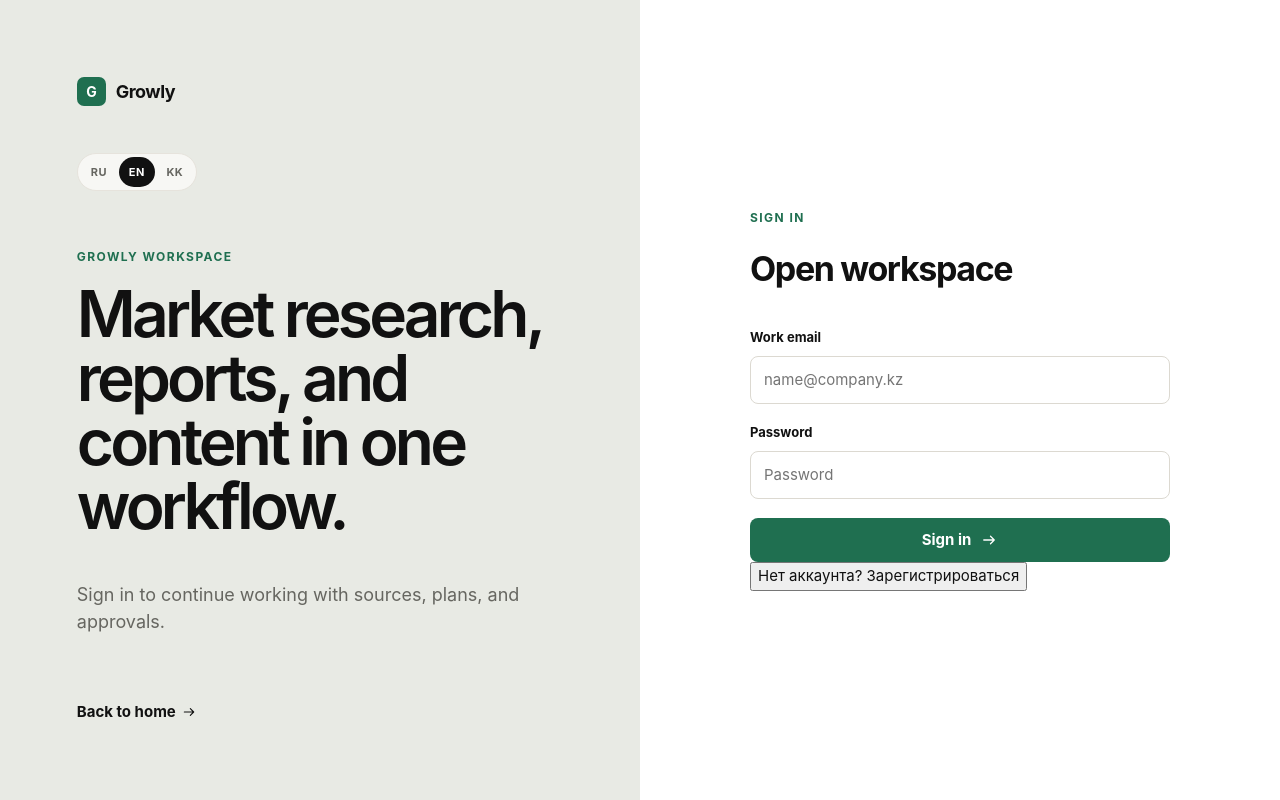
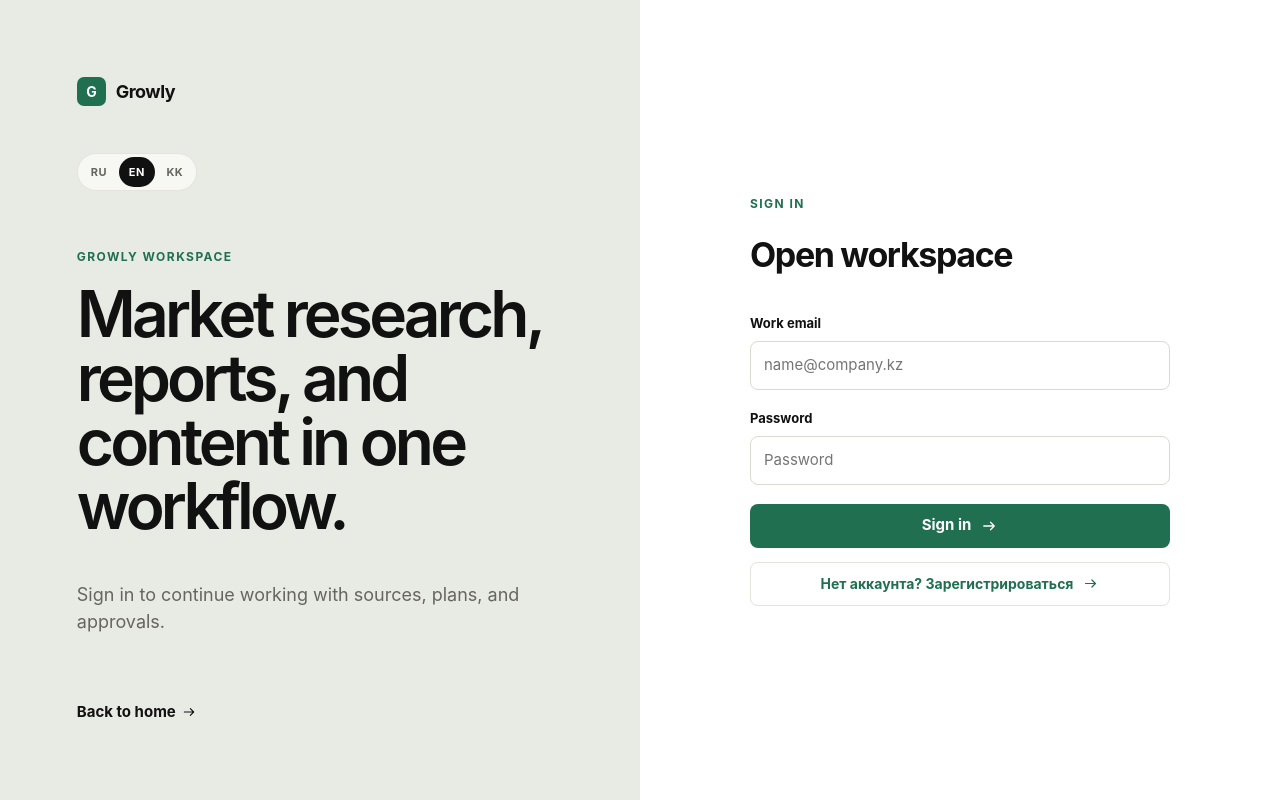
Before and after one commit to Galym7707/Growly, a Next.js app in the folder frontend/: page /login in a window 1280 px wide. Built offline with nearby package versions, Linux system fonts and the light colour scheme; no server answers.

Commit message:
Style auth registration switch

```diff
--- a/frontend/app/globals.css
+++ b/frontend/app/globals.css
@@ -800,6 +800,43 @@
   font-size: 13px;
 }
 
+.auth-switch {
+  align-items: center;
+  background: var(--surface);
+  border: 1px solid var(--line);
+  border-radius: var(--radius-sm);
+  color: var(--green);
+  display: flex;
+  font: inherit;
+  font-size: 14px;
+  font-weight: 700;
+  gap: 9px;
+  justify-content: center;
+  margin-top: 14px;
+  min-height: 44px;
+  padding: 10px 14px;
+  text-align: center;
+  transition:
+    background 150ms ease,
+    border-color 150ms ease,
+    color 150ms ease,
+    transform 150ms ease;
+  width: 100%;
+}
+
+.auth-switch:hover {
+  background: var(--green-soft);
+  border-color: #c8d9cf;
+  color: var(--green-dark);
+  transform: translateY(-1px);
+}
+
+.auth-switch svg {
+  flex: 0 0 auto;
+  height: 17px;
+  width: 17px;
+}
+
 .app-shell {
   min-height: 100svh;
 }
--- a/frontend/app/login/page.tsx
+++ b/frontend/app/login/page.tsx
@@ -172,11 +172,14 @@
               }}
               type="button"
             >
-              {t(
-                mode === "register"
-                  ? "Уже есть аккаунт? Войти"
-                  : "Нет аккаунта? Зарегистрироваться",
-              )}
+              <span>
+                {t(
+                  mode === "register"
+                    ? "Уже есть аккаунт? Войти"
+                    : "Нет аккаунта? Зарегистрироваться",
+                )}
+              </span>
+              <Icon name="arrow" />
             </button>
           ) : null}
         </form>
```
